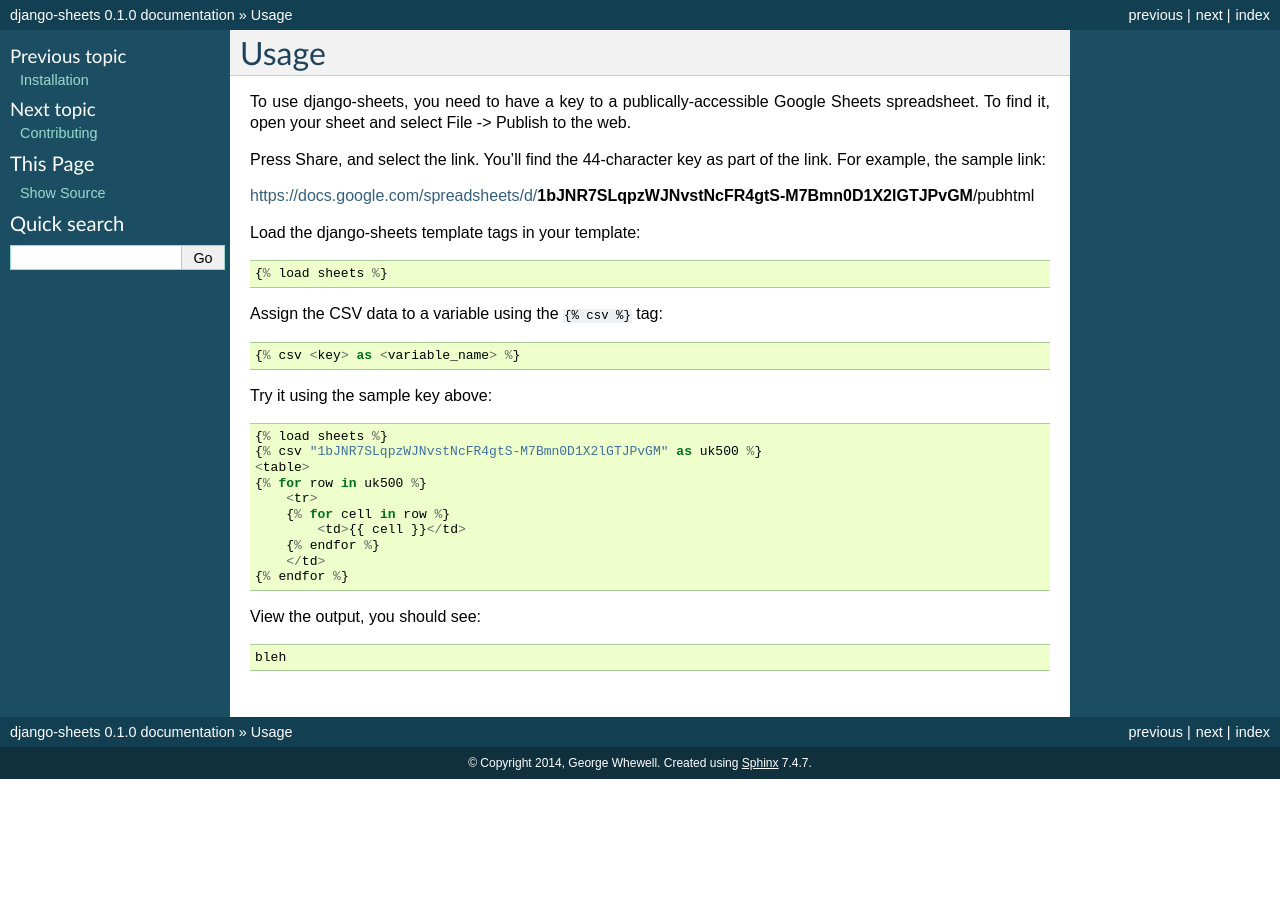
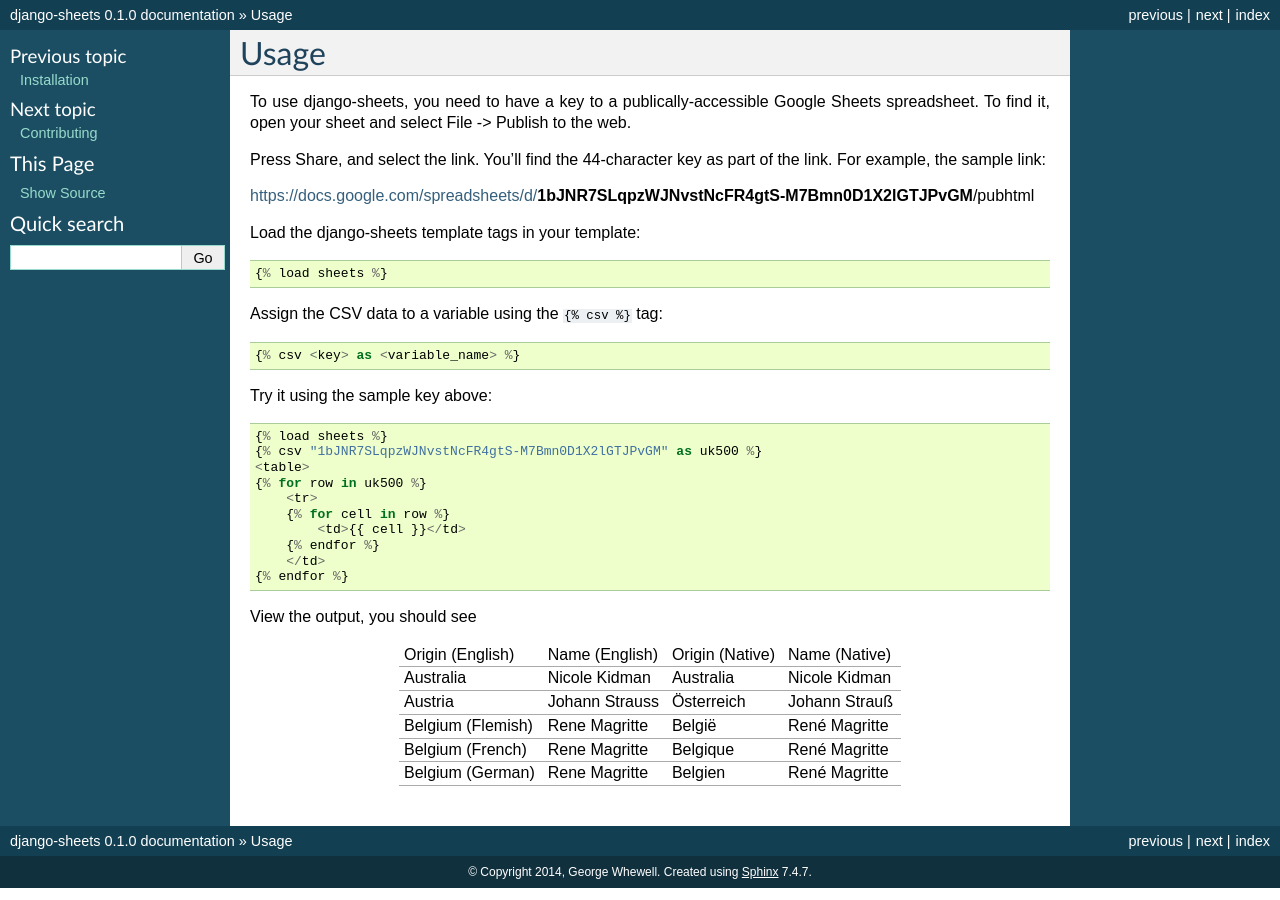
Before and after one commit to georgewhewell/django-sheets, a Sphinx documentation site: the page built from docs/usage.rst, in a window 1280 px wide. Built offline with Sphinx 7.4.7, drawn with Linux system fonts in a browser that asks for light colours.

Commit message:
update docs

```diff
--- a/docs/usage.rst
+++ b/docs/usage.rst
@@ -32,6 +32,13 @@ Try it using the sample key above::
         </td>
     {% endfor %}
 
-View the output, you should see::
+View the output, you should see
 
-    bleh
+=================================  =======================  ===============  =======================
+Origin (English)                   Name (English)           Origin (Native)  Name (Native)
+Australia                          Nicole Kidman            Australia        Nicole Kidman
+Austria                            Johann Strauss           Österreich       Johann Strauß
+Belgium (Flemish)                  Rene Magritte            België           René Magritte
+Belgium (French)                   Rene Magritte            Belgique         René Magritte
+Belgium (German)                   Rene Magritte            Belgien          René Magritte
+=================================  =======================  ===============  =======================
```
